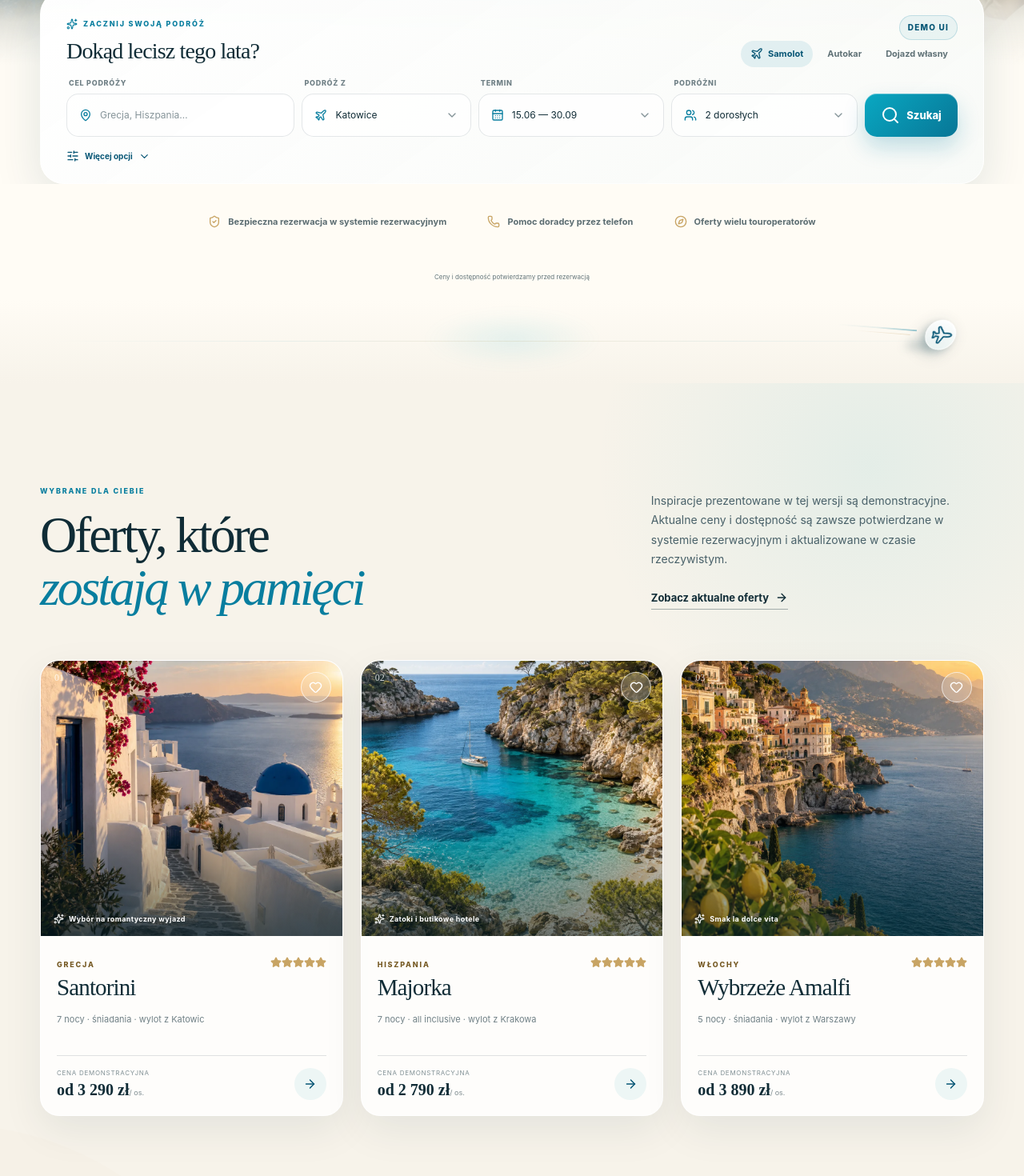
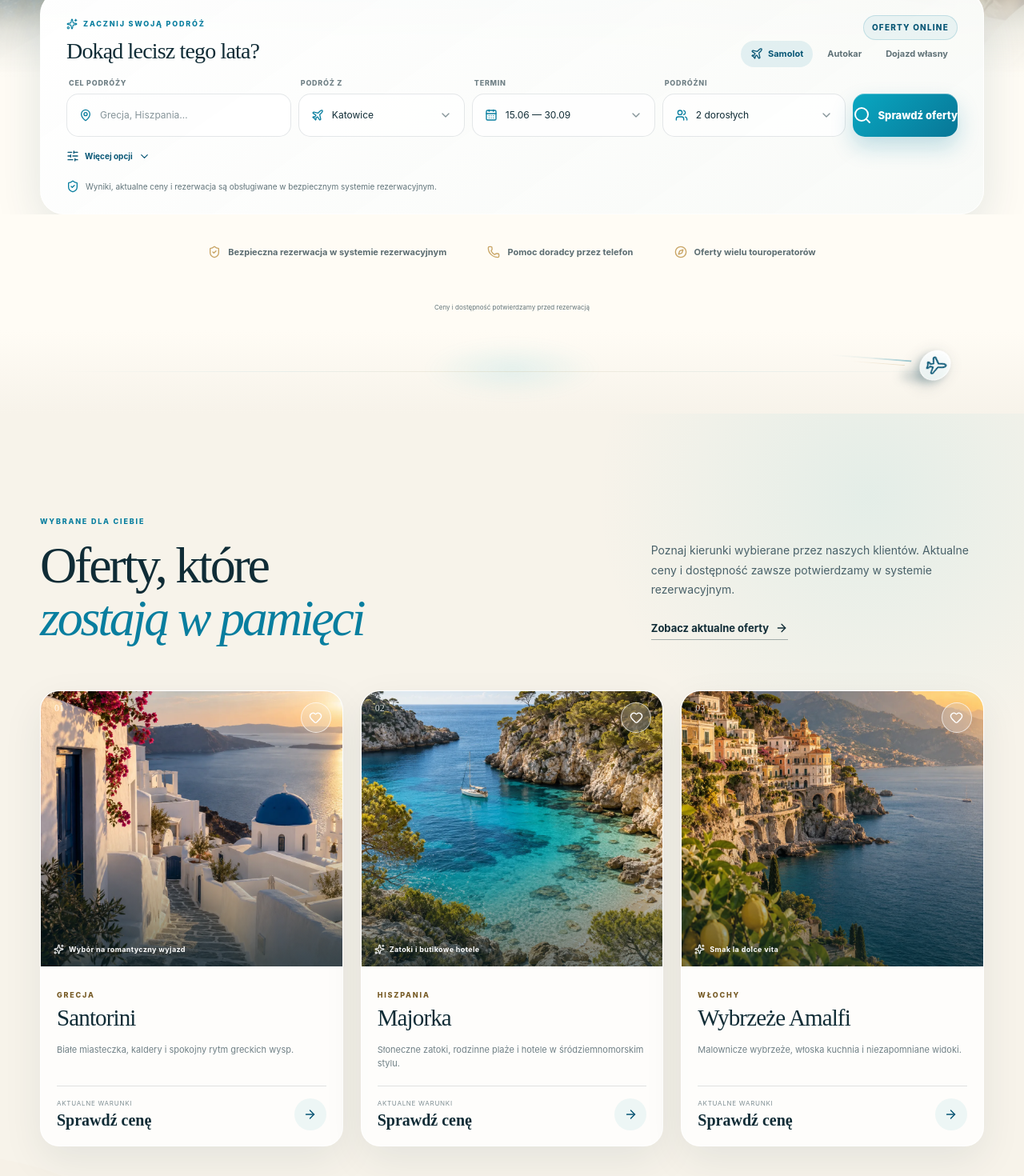
Before and after one commit to chr0mzyy/summer-holiday-redesign, a Next.js app: page / in a window 1280 px wide. Shown: the part 720-2190 px from the top of the page at 80% size. Built offline with nearby package versions, Linux system fonts and the light colour scheme.

Commit message:
feat: prepare site for official company use

```diff
--- a/app/globals.css
+++ b/app/globals.css
@@ -127,7 +127,7 @@ main { overflow: hidden; }
 .eyebrow { text-transform: uppercase; letter-spacing: .2em; font-size: 9px; font-weight: 850; color: var(--gold-text); display: inline-flex; align-items: center; gap: 7px; }
 .eyebrow--blue { color: var(--ocean); }
 .eyebrow--gold { color: var(--gold-text); }
-.demo-badge { padding: 7px 10px; border-radius: 99px; border: 1px solid rgba(8,126,159,.18); background: rgba(8,126,159,.07); color: var(--ocean-deep); font-size: 10px; font-weight: 800; letter-spacing: .12em; text-transform: uppercase; }
+.system-badge { padding: 7px 10px; border-radius: 99px; border: 1px solid rgba(8,126,159,.18); background: rgba(8,126,159,.07); color: var(--ocean-deep); font-size: 10px; font-weight: 800; letter-spacing: .12em; text-transform: uppercase; }
 .travel-tabs { display: flex; gap: 6px; position: absolute; right: 32px; top: 62px; }
 .travel-tabs button { border: 0; background: transparent; border-radius: 99px; padding: 8px 12px; color: #607277; font-size: 11px; font-weight: 700; display: flex; align-items: center; gap: 6px; cursor: pointer; }
 .travel-tabs button.is-active { background: rgba(8,126,159,.1); color: var(--ocean-deep); }
@@ -144,12 +144,8 @@ main { overflow: hidden; }
 .advanced-trigger svg { transition: transform .2s ease; }
 .advanced-trigger .rotate { transform: rotate(180deg); }
 .advanced-fields { display: grid; grid-template-columns: repeat(2, minmax(0, 1fr)); gap: 10px; overflow: hidden; padding-top: 10px; }
-.search-notice { margin-top: 14px; display: grid; grid-template-columns: auto 1fr auto auto; align-items: center; gap: 12px; padding: 12px 14px; border: 1px solid rgba(8,126,159,.14); border-radius: 14px; background: rgba(234,249,250,.82); color: var(--ink); }
-.search-notice > svg { color: var(--ocean); }
-.search-notice div { display: grid; gap: 2px; font-size: 11px; }
-.search-notice div span { color: #61747a; }
-.search-notice a { display: flex; align-items: center; gap: 5px; color: var(--ocean-deep); font-size: 11px; font-weight: 800; }
-.search-notice button { border: 0; background: transparent; cursor: pointer; }
+.search-system-note { margin: 14px 0 0; display: flex; align-items: center; gap: 8px; color: #61747a; font-size: 10px; line-height: 1.5; }
+.search-system-note svg { width: 16px; flex: 0 0 auto; color: var(--ocean); }
 
 .trust-strip { position: relative; z-index: 6; padding: 35px 0 23px; background: var(--ivory-soft); }
 .trust-strip__inner { display: flex; align-items: center; justify-content: center; gap: clamp(18px, 4vw, 52px); flex-wrap: wrap; color: #5c6d72; }
@@ -190,12 +186,10 @@ main { overflow: hidden; }
 .offer-tag { position: absolute; z-index: 2; left: 16px; bottom: 14px; display: flex; align-items: center; gap: 6px; color: white; font-size: 9px; font-weight: 700; letter-spacing: .04em; }
 .offer-card__body { padding: 21px 20px 19px; position: relative; }
 .offer-card__body h3 { margin: 5px 0 0; font: 400 29px/1 var(--serif); letter-spacing: -.03em; }
-.rating { position: absolute; right: 20px; top: 26px; display: flex; color: var(--gold); }
 .offer-card__body > p { min-height: 36px; font-size: 11px; line-height: 1.55; color: #708086; margin: 17px 0; }
 .offer-card__footer { border-top: 1px solid var(--line); padding-top: 15px; display: flex; align-items: end; justify-content: space-between; }
 .offer-card__footer small { display: block; font-size: 8px; text-transform: uppercase; letter-spacing: .09em; color: #809095; margin-bottom: 4px; }
 .offer-card__footer strong { font: 600 20px var(--serif); }
-.offer-card__footer span { font-size: 9px; color: #7e8c90; }
 .offer-card__footer a { width: 40px; height: 40px; display: grid; place-items: center; border-radius: 50%; background: #edf6f5; color: var(--ocean-deep); }
 .offer-card__footer a svg { width: 17px; }
 
@@ -394,9 +388,6 @@ main { overflow: hidden; }
   .search-grid { grid-template-columns: 1fr 1fr; }
   .field--destination { grid-column: 1 / span 2; }
   .search-submit { grid-column: 1 / span 2; }
-  .search-notice { grid-template-columns: auto 1fr auto; }
-  .search-notice a { grid-column: 2; }
-  .search-notice button { grid-column: 3; grid-row: 1; }
   .trust-strip { padding-top: 28px; }
   .trust-strip__inner { gap: 13px 22px; justify-content: flex-start; }
   .flight-transition { height: 86px; }
@@ -441,14 +432,12 @@ main { overflow: hidden; }
   .search-wrap { margin-top: -234px; }
   .search-card { padding-top: 131px; }
   .search-card__top { flex-direction: column; gap: 7px; }
-  .demo-badge { position: absolute; right: 0; top: 0; }
+  .system-badge { position: absolute; right: 0; top: 0; }
   .travel-tabs { top: 82px; }
   .travel-tabs button { font-size: 9px; }
   .search-grid { grid-template-columns: 1fr; }
   .field--destination, .search-submit { grid-column: auto; }
   .advanced-fields { grid-template-columns: 1fr; }
-  .search-notice { grid-template-columns: auto 1fr auto; }
-  .search-notice a { grid-column: 1 / span 3; justify-content: center; background: white; border-radius: 9px; padding: 9px; }
   .trust-strip__inner { display: grid; }
   .section { padding: 74px 0; }
   .destination-grid { grid-template-rows: repeat(3, 370px); }
@@ -545,8 +534,7 @@ main { overflow: hidden; }
 .contact-form label { display: grid; gap: 7px; color: var(--ink-soft); font-size: 9px; letter-spacing: .08em; text-transform: uppercase; }
 .contact-form label:nth-child(3) { grid-column: 1 / span 2; }
 .contact-form input, .contact-form textarea { width: 100%; border: 1px solid rgba(15,70,85,.12); border-radius: 14px; background: rgba(255,255,255,.72); padding: 15px; color: var(--ink); font: 400 12px var(--sans); resize: vertical; }
-.contact-form input:disabled, .contact-form textarea:disabled { opacity: .72; }
-.contact-form button:disabled { opacity: .55; cursor: not-allowed; }
+.contact-form button svg { width: 17px; }
 .form-notice { align-self: center; color: var(--ink-soft); font-size: 9px; }
 .contact-map { height: 460px; margin-top: 22px; overflow: hidden; border-radius: 28px; box-shadow: 0 25px 70px rgba(9,61,76,.12); }
 .contact-map iframe { width: 100%; height: 100%; border: 0; }
--- a/app/page.tsx
+++ b/app/page.tsx
@@ -5,7 +5,7 @@ export default function Home() {
     "@context": "https://schema.org",
     "@type": "TravelAgency",
     name: "Summer Holiday",
-    url: "https://biurosummerholiday.pl/",
+    url: "https://summer-holiday-redesign.vercel.app/",
     telephone: "+48572219872",
     email: "summerholiday@onet.pl",
     address: {
--- a/components/SubpageShell.tsx
+++ b/components/SubpageShell.tsx
@@ -104,7 +104,7 @@ export default function SubpageShell({ children }: { children: ReactNode }) {
         </div>
         <div className="shell footer-bottom">
           <span>© {new Date().getFullYear()} Summer Holiday</span>
-          <span>Wersja podstron przygotowana do adaptacji w VCMS</span>
+          <span>Biuro podróży · Traugutta 51 · 44-370 Pszów</span>
         </div>
       </footer>
     </main>
--- a/components/SummerHolidayHome.tsx
+++ b/components/SummerHolidayHome.tsx
@@ -4,7 +4,6 @@ import Image from "next/image";
 import { AnimatePresence, motion, useReducedMotion, useScroll, useTransform } from "motion/react";
 import {
   ArrowRight,
-  Camera,
   CalendarDays,
   ChevronDown,
   Compass,
@@ -19,7 +18,6 @@ import {
   ShieldCheck,
   SlidersHorizontal,
   Sparkles,
-  Star,
   Users,
   X,
 } from "lucide-react";
@@ -32,24 +30,21 @@ const offers = [
     country: "Grecja",
     place: "Santorini",
     label: "Wybór na romantyczny wyjazd",
-    meta: "7 nocy · śniadania · wylot z Katowic",
-    price: "od 3 290 zł",
+    meta: "Białe miasteczka, kaldery i spokojny rytm greckich wysp.",
     image: "/images/destination-greece.webp",
   },
   {
     country: "Hiszpania",
     place: "Majorka",
     label: "Zatoki i butikowe hotele",
-    meta: "7 nocy · all inclusive · wylot z Krakowa",
-    price: "od 2 790 zł",
+    meta: "Słoneczne zatoki, rodzinne plaże i hotele w śródziemnomorskim stylu.",
     image: "/images/destination-mallorca.webp",
   },
   {
     country: "Włochy",
     place: "Wybrzeże Amalfi",
     label: "Smak la dolce vita",
-    meta: "5 nocy · śniadania · wylot z Warszawy",
-    price: "od 3 890 zł",
+    meta: "Malownicze wybrzeże, włoska kuchnia i niezapomniane widoki.",
     image: "/images/destination-amalfi.webp",
   },
 ];
@@ -61,10 +56,10 @@ const destinations = [
 ];
 
 const tripStyles = [
-  { slug: "rodziny-z-dziecmi", title: "Rodziny z dziećmi", eyebrow: "Top 5 hoteli", copy: "Sprawdzone udogodnienia, aquaparki i komfort dla całej rodziny.", image: "/images/destination-mallorca.webp" },
+  { slug: "rodziny-z-dziecmi", title: "Rodziny z dziećmi", eyebrow: "Rodzinne wyjazdy", copy: "Sprawdzone udogodnienia, aquaparki i komfort dla całej rodziny.", image: "/images/destination-mallorca.webp" },
   { slug: "dla-par", title: "Wakacje dla par", eyebrow: "Tylko we dwoje", copy: "Butikowe hotele, spokojne zatoki i miejsca stworzone na wspólny czas.", image: "/images/destination-greece.webp" },
   { slug: "wyjazdy-firmowe", title: "Wyjazdy firmowe", eyebrow: "Dla zespołów", copy: "Podróże integracyjne i firmowe dopasowane do celu, terminu i budżetu.", image: "/images/destination-amalfi.webp" },
-  { slug: "po-calym-swiecie", title: "Po całym świecie", eyebrow: "Top 5 wycieczek", copy: "Najciekawsze kierunki i gotowe inspiracje na dalszą podróż.", image: "/images/hero-mediterranean.webp" },
+  { slug: "po-calym-swiecie", title: "Po całym świecie", eyebrow: "Dalsze kierunki", copy: "Najciekawsze kierunki i gotowe inspiracje na dalszą podróż.", image: "/images/hero-mediterranean.webp" },
   { slug: "kolonie", title: "Kolonie", eyebrow: "Dla dzieci i młodzieży", copy: "Wypoczynek pełen przygód, nowych znajomości i dobrych wspomnień.", image: "/images/destination-greece.webp" },
   { slug: "szyte-na-miare", title: "Szyte na miarę", eyebrow: "Wyjątkowy klient", copy: "Indywidualny plan dla firmy, grupy lub podróżnika z wyjątkową wizją.", image: "/images/destination-mallorca.webp" },
 ];
@@ -146,11 +141,10 @@ function Header() {
 function SearchPanel() {
   const [tab, setTab] = useState("Samolot");
   const [advanced, setAdvanced] = useState(false);
-  const [notice, setNotice] = useState(false);
 
   function submitSearch(event: FormEvent<HTMLFormElement>) {
     event.preventDefault();
-    setNotice(true);
+    window.location.assign(LIVE_SITE);
   }
 
   return (
@@ -167,7 +161,7 @@ function SearchPanel() {
           <span className="eyebrow eyebrow--blue"><Sparkles size={14} /> Zacznij swoją podróż</span>
           <h2 id="search-title">Dokąd lecisz tego lata?</h2>
         </div>
-        <span className="demo-badge" title="Formularz demonstracyjny — docelowe połączenie z systemem rezerwacyjnym">Demo UI</span>
+        <span className="system-badge">Oferty online</span>
       </div>
 
       <div className="travel-tabs" role="tablist" aria-label="Rodzaj dojazdu">
@@ -203,7 +197,7 @@ function SearchPanel() {
             <span>Podróżni</span>
             <span className="field__control"><Users aria-hidden="true" /><select name="travellers" defaultValue="2 dorosłych"><option>2 dorosłych</option><option>2 dorosłych, 1 dziecko</option><option>2 dorosłych, 2 dzieci</option><option>1 dorosły</option></select><ChevronDown /></span>
           </label>
-          <button className="search-submit" type="submit"><Search aria-hidden="true" /><span>Szukaj</span></button>
+          <button className="search-submit" type="submit"><Search aria-hidden="true" /><span>Sprawdź oferty</span></button>
         </div>
         <button className="advanced-trigger" type="button" aria-expanded={advanced} onClick={() => setAdvanced((value) => !value)}>
           <SlidersHorizontal size={16} /> Więcej opcji <ChevronDown className={advanced ? "rotate" : ""} size={15} />
@@ -218,19 +212,7 @@ function SearchPanel() {
         </AnimatePresence>
       </form>
 
-      <AnimatePresence>
-        {notice && (
-          <motion.div className="search-notice" role="status" initial={{ opacity: 0, y: 8 }} animate={{ opacity: 1, y: 0 }}>
-            <ShieldCheck aria-hidden="true" />
-            <div>
-              <strong>To demonstracja nowego interfejsu.</strong>
-              <span>Aktualne ceny, dostępność i rezerwacje obsługuje system rezerwacyjny.</span>
-            </div>
-            <a href={LIVE_SITE} target="_blank" rel="noreferrer">Otwórz aktualną wyszukiwarkę <ExternalLink size={14} /></a>
-            <button type="button" onClick={() => setNotice(false)} aria-label="Zamknij komunikat"><X size={16} /></button>
-          </motion.div>
-        )}
-      </AnimatePresence>
+      <p className="search-system-note"><ShieldCheck aria-hidden="true" /> Wyniki, aktualne ceny i rezerwacja są obsługiwane w bezpiecznym systemie rezerwacyjnym.</p>
     </motion.section>
   );
 }
@@ -249,9 +231,8 @@ function OfferCard({ offer, index }: { offer: (typeof offers)[number]; index: nu
       </div>
       <div className="offer-card__body">
         <div><span className="eyebrow">{offer.country}</span><h3>{offer.place}</h3></div>
-        <div className="rating" role="img" aria-label="Ocena demonstracyjna: 5 na 5"><Star size={14} fill="currentColor" /><Star size={14} fill="currentColor" /><Star size={14} fill="currentColor" /><Star size={14} fill="currentColor" /><Star size={14} fill="currentColor" /></div>
         <p>{offer.meta}</p>
-        <div className="offer-card__footer"><div><small>Cena demonstracyjna</small><strong>{offer.price}</strong><span>/ os.</span></div><a href={LIVE_SITE} target="_blank" rel="noreferrer" aria-label={`Sprawdź ${offer.place} w aktualnym systemie`}><ArrowRight /></a></div>
+        <div className="offer-card__footer"><div><small>Aktualne warunki</small><strong>Sprawdź cenę</strong></div><a href={LIVE_SITE} target="_blank" rel="noreferrer" aria-label={`Sprawdź ${offer.place} w aktualnym systemie`}><ArrowRight /></a></div>
       </div>
     </motion.article>
   );
@@ -322,7 +303,7 @@ function App() {
         <div className="shell">
           <motion.div className="section-heading" initial="hidden" whileInView="show" viewport={{ once: true, margin: "-100px" }} variants={reveal}>
             <div><span className="eyebrow eyebrow--blue">Wybrane dla Ciebie</span><h2>Oferty, które<br /><em>zostają w pamięci</em></h2></div>
-            <div><p>Inspiracje prezentowane w tej wersji są demonstracyjne. Aktualne ceny i dostępność są zawsze potwierdzane w systemie rezerwacyjnym i aktualizowane w czasie rzeczywistym.</p><a className="text-link" href={LIVE_SITE} target="_blank" rel="noreferrer">Zobacz aktualne oferty <ArrowRight size={16} /></a></div>
+            <div><p>Poznaj kierunki wybierane przez naszych klientów. Aktualne ceny i dostępność zawsze potwierdzamy w systemie rezerwacyjnym.</p><a className="text-link" href={LIVE_SITE} target="_blank" rel="noreferrer">Zobacz aktualne oferty <ArrowRight size={16} /></a></div>
           </motion.div>
           <motion.div className="offers-grid" initial="hidden" whileInView="show" viewport={{ once: true, margin: "-80px" }} transition={{ staggerChildren: 0.12 }}>
             {offers.map((offer, index) => <OfferCard key={offer.place} offer={offer} index={index} />)}
@@ -427,11 +408,11 @@ function App() {
                 <figcaption><span>#summerholiday</span><strong>Chwile, do których chce się wracać</strong></figcaption>
               </motion.figure>
 
-              <motion.div className="social-connect glass" initial={{ opacity: 0, x: 24 }} whileInView={{ opacity: 1, x: 0 }} viewport={{ once: true }} transition={{ delay: 0.08 }}>
-                <span className="social-connect__icon"><Camera /></span>
-                <div><span>Instagram</span><strong>Podróżnicze kadry i relacje</strong><small>Profil do podłączenia po przekazaniu zweryfikowanego adresu.</small></div>
-                <span className="social-connect__status">Wkrótce</span>
-              </motion.div>
+              <motion.a className="social-connect glass" href="tel:+48572219872" initial={{ opacity: 0, x: 24 }} whileInView={{ opacity: 1, x: 0 }} viewport={{ once: true }} transition={{ delay: 0.08 }}>
+                <span className="social-connect__icon"><Phone /></span>
+                <div><span>Doradca Summer Holiday</span><strong>Porozmawiajmy o Twojej podróży</strong><small>Sprawdzimy cenę, dostępność i usługi dodatkowe.</small></div>
+                <span className="social-connect__status">Zadzwoń</span>
+              </motion.a>
 
               <motion.a className="social-message" href="mailto:summerholiday@onet.pl" initial={{ opacity: 0, x: 24 }} whileInView={{ opacity: 1, x: 0 }} viewport={{ once: true }} transition={{ delay: 0.14 }}>
                 <span><Mail /></span><div><small>Masz pytanie?</small><strong>Napisz do nas bezpośrednio</strong></div><ArrowRight />
@@ -468,12 +449,12 @@ function App() {
           <div><p>Powiedz nam, gdzie chcesz odpocząć. Zajmiemy się wyborem właściwej oferty i spokojnym przejściem przez rezerwację.</p><div className="footer-invitation__actions"><a className="button button--light" href="tel:+48572219872"><Phone /> 572 219 872</a><a href="mailto:summerholiday@onet.pl">Napisz wiadomość <ArrowRight /></a></div></div>
         </div>
         <div className="shell footer-grid">
-          <div className="footer-brand"><BrandMark light /><p>W życiu piękne są chwile. My pomagamy zamienić je w podróż, do której wraca się pamięcią.</p><span className="footer-address"><MapPin /> Traugutta 51 · 44-370 Pszów</span><div className="socials"><a href="https://www.facebook.com/summerholidaypolska" target="_blank" rel="noreferrer" aria-label="Summer Holiday na Facebooku"><b aria-hidden="true">f</b><span>Facebook</span></a><span role="img" aria-label="Instagram — profil do podłączenia"><Camera /><span>Instagram wkrótce</span></span></div></div>
+          <div className="footer-brand"><BrandMark light /><p>W życiu piękne są chwile. My pomagamy zamienić je w podróż, do której wraca się pamięcią.</p><span className="footer-address"><MapPin /> Traugutta 51 · 44-370 Pszów</span><div className="socials"><a href="https://www.facebook.com/summerholidaypolska" target="_blank" rel="noreferrer" aria-label="Summer Holiday na Facebooku"><b aria-hidden="true">f</b><span>Facebook</span></a></div></div>
           <div className="footer-links"><h3>Odkrywaj</h3><a href="#oferty">Oferty <ArrowRight /></a><a href="#kierunki">Kierunki <ArrowRight /></a><a href={LIVE_SITE} target="_blank" rel="noreferrer">Aktualna wyszukiwarka <ExternalLink /></a></div>
           <div className="footer-links"><h3>Summer Holiday</h3><a href="/o-nas">O nas <ArrowRight /></a><a href="/kontakt">Kontakt <ArrowRight /></a><a href="/polityka-prywatnosci">Prywatność <ArrowRight /></a></div>
           <div className="footer-contact"><h3>Kontakt</h3><a href="tel:+48572219872"><span><Phone /></span><div><small>Zadzwoń</small>572 219 872</div></a><a href="mailto:summerholiday@onet.pl"><span><Mail /></span><div><small>Napisz</small>summerholiday@onet.pl</div></a></div>
         </div>
-        <div className="shell footer-bottom"><span>© {new Date().getFullYear()} Summer Holiday — koncepcja redesignu</span><span>Demo UI · docelowo połączone z systemem rezerwacyjnym</span></div>
+        <div className="shell footer-bottom"><span>© {new Date().getFullYear()} Summer Holiday</span><span>Biuro podróży · Traugutta 51 · 44-370 Pszów</span></div>
       </footer>
     </main>
   );
--- a/lib/subpages.ts
+++ b/lib/subpages.ts
@@ -12,7 +12,7 @@ export const audiencePages: AudiencePage[] = [
   {
     slug: "rodziny-z-dziecmi",
     title: "Wakacje dla rodzin z dziećmi",
-    eyebrow: "Top 5 hoteli",
+    eyebrow: "Rodzinne wyjazdy",
     lead:
       "Rodzinny wyjazd powinien dawać odpoczynek także rodzicom. Pomagamy wybrać hotel, transport i udogodnienia dopasowane do wieku dzieci.",
     image: "/images/destination-mallorca.webp",
@@ -42,7 +42,7 @@ export const audiencePages: AudiencePage[] = [
   {
     slug: "po-calym-swiecie",
     title: "Podróże po całym świecie",
-    eyebrow: "Top 5 wycieczek",
+    eyebrow: "Dalsze kierunki",
     lead:
       "Od śródziemnomorskich wysp po dalekie kierunki. Przygotowujemy inspiracje, a potem wspólnie wybieramy najlepszy wariant.",
     image: "/images/hero-mediterranean.webp",
```
Also changed, not shown: app/kontakt/page.tsx (+2 -12 lines), app/layout.tsx (+5 -3 lines), app/polityka-prywatnosci/page.tsx (+2 -39 lines), components/ContactMailForm.tsx (added, +36 -0 lines), 3 other files (tests, documents, lock files or other folders).
